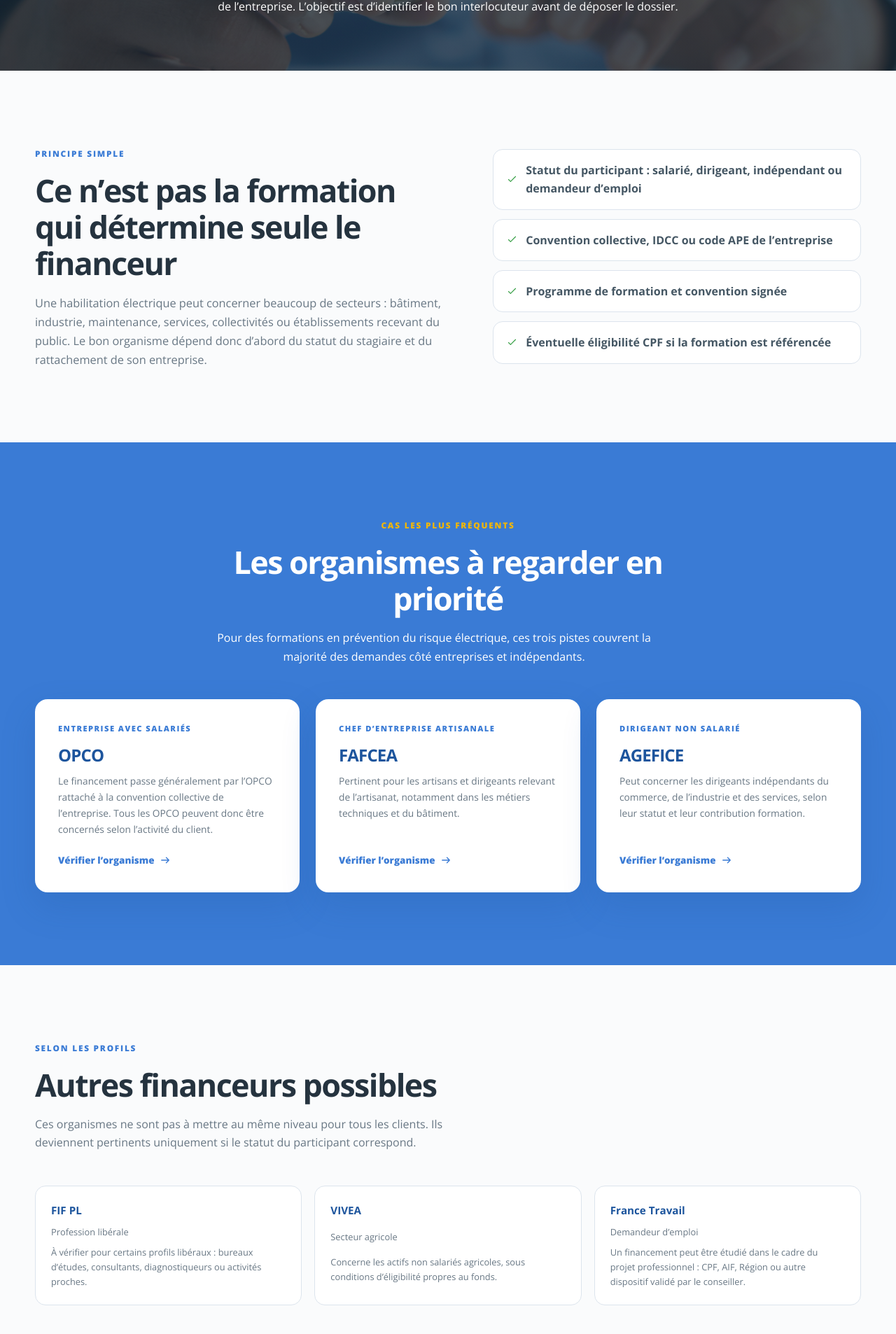
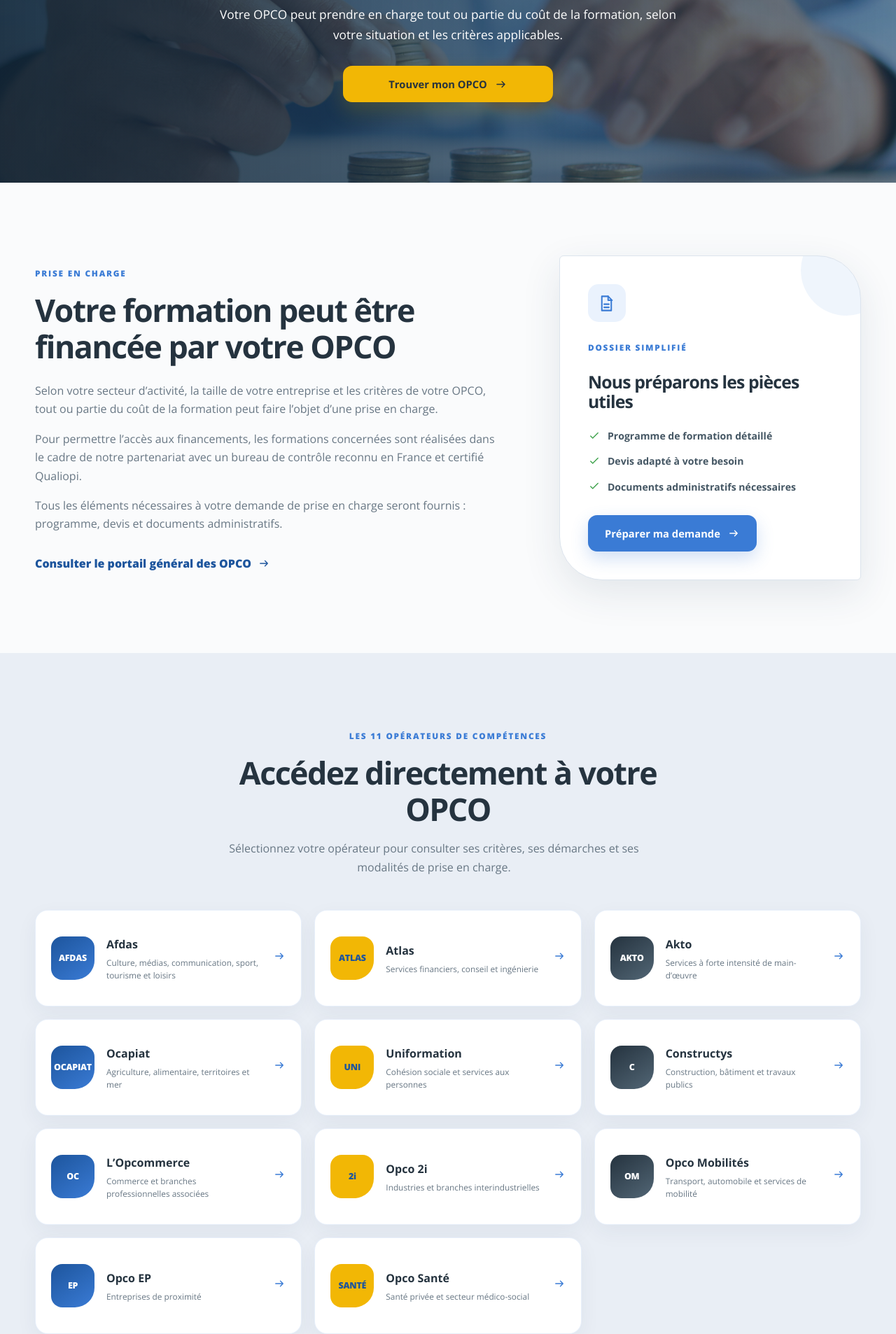
Before and after one commit to GregBoil/PKL, a React (Vite) app: page /financements in a window 1280 px wide. Shown: the part 401-2307 px from the top of the page at 70% size. Built offline with nearby package versions, Linux system fonts and the light colour scheme.

Commit message:
Page financements

```diff
--- a/src/pages/Financement_2.jsx
+++ b/src/pages/Financement_2.jsx
@@ -2,53 +2,79 @@ import { Link } from 'react-router-dom'
 import Icon from '../components/Icon'
 import { PageHero } from '../components/Layout'
 
-const mainFundingOptions = [
+const opcos = [
   {
-    title: 'Entreprise avec salariés',
-    organization: 'OPCO',
-    href: 'https://entreprendre.service-public.gouv.fr/vosdroits/R63043',
-    text: 'Le financement passe généralement par l’OPCO rattaché à la convention collective de l’entreprise. Tous les OPCO peuvent donc être concernés selon l’activité du client.',
+    name: 'Afdas',
+    initials: 'AFDAS',
+    href: 'https://www.afdas.com/',
+    sectors: 'Culture, médias, communication, sport, tourisme et loisirs',
   },
   {
-    title: 'Chef d’entreprise artisanale',
-    organization: 'FAFCEA',
-    href: 'https://www.fafcea.com/',
-    text: 'Pertinent pour les artisans et dirigeants relevant de l’artisanat, notamment dans les métiers techniques et du bâtiment.',
+    name: 'Atlas',
+    initials: 'ATLAS',
+    href: 'https://www.opco-atlas.fr/',
+    sectors: 'Services financiers, conseil et ingénierie',
   },
   {
-    title: 'Dirigeant non salarié',
-    organization: 'AGEFICE',
-    href: 'https://communication-agefice.fr/',
-    text: 'Peut concerner les dirigeants indépendants du commerce, de l’industrie et des services, selon leur statut et leur contribution formation.',
+    name: 'Akto',
+    initials: 'AKTO',
+    href: 'https://www.akto.fr/',
+    sectors: 'Services à forte intensité de main-d’œuvre',
+  },
+  {
+    name: 'Ocapiat',
+    initials: 'OCAPIAT',
+    href: 'https://www.ocapiat.fr/',
+    sectors: 'Agriculture, alimentaire, territoires et mer',
+  },
+  {
+    name: 'Uniformation',
+    initials: 'UNI',
+    href: 'https://www.uniformation.fr/',
+    sectors: 'Cohésion sociale et services aux personnes',
+  },
+  {
+    name: 'Constructys',
+    initials: 'C',
+    href: 'https://www.constructys.fr/',
+    sectors: 'Construction, bâtiment et travaux publics',
+  },
+  {
+    name: "L’Opcommerce",
+    initials: 'OC',
+    href: 'https://www.lopcommerce.com/',
+    sectors: 'Commerce et branches professionnelles associées',
+  },
+  {
+    name: 'Opco 2i',
+    initials: '2i',
+    href: 'https://www.opco2i.fr/',
+    sectors: 'Industries et branches interindustrielles',
+  },
+  {
+    name: 'Opco Mobilités',
+    initials: 'OM',
+    href: 'https://www.opcomobilites.fr/',
+    sectors: 'Transport, automobile et services de mobilité',
+  },
+  {
+    name: 'Opco EP',
+    initials: 'EP',
+    href: 'https://www.opcoep.fr/',
+    sectors: 'Entreprises de proximité',
+  },
+  {
+    name: 'Opco Santé',
+    initials: 'SANTÉ',
+    href: 'https://www.opco-sante.fr/',
+    sectors: 'Santé privée et secteur médico-social',
   },
 ]
 
-const secondaryFundingOptions = [
-  {
-    title: 'Profession libérale',
-    organization: 'FIF PL',
-    href: 'https://www.fifpl.fr/',
-    text: 'À vérifier pour certains profils libéraux : bureaux d’études, consultants, diagnostiqueurs ou activités proches.',
-  },
-  {
-    title: 'Secteur agricole',
-    organization: 'VIVEA',
-    href: 'https://vivea.fr/',
-    text: 'Concerne les actifs non salariés agricoles, sous conditions d’éligibilité propres au fonds.',
-  },
-  {
-    title: 'Demandeur d’emploi',
-    organization: 'France Travail',
-    href: 'https://www.francetravail.fr/faq/candidat/mon-projet-de-formation/le-financement-de-la-formation/financement-formation-france-tra.html',
-    text: 'Un financement peut être étudié dans le cadre du projet professionnel : CPF, AIF, Région ou autre dispositif validé par le conseiller.',
-  },
-]
-
-const checkpoints = [
-  'Statut du participant : salarié, dirigeant, indépendant ou demandeur d’emploi',
-  'Convention collective, IDCC ou code APE de l’entreprise',
-  'Programme de formation et convention signée',
-  'Éventuelle éligibilité CPF si la formation est référencée',
+const providedDocuments = [
+  'Programme de formation détaillé',
+  'Devis adapté à votre besoin',
+  'Documents administratifs nécessaires',
 ]
 
 export default function Financement2() {
@@ -57,90 +83,106 @@ export default function Financement2() {
   return (
     <>
       <PageHero
-        className="funding-hero"
+        className="funding-hero funding-hero-large"
         style={{ '--funding-hero-image': `url("${heroImage}")` }}
-        eyebrow="Financements"
-        title="Trouver le bon financeur sans multiplier les démarches"
-        text="Pour une habilitation électrique, le financeur dépend surtout du statut du participant et de l’activité de l’entreprise. L’objectif est d’identifier le bon interlocuteur avant de déposer le dossier."
-      />
+        eyebrow="Financement de la formation"
+        title="Donnez vie à votre projet de formation"
+        text="Votre OPCO peut prendre en charge tout ou partie du coût de la formation, selon votre situation et les critères applicables."
+      >
+        <a
+          className="button button-yellow funding-hero-button"
+          href="https://www.opco.fr/"
+          target="_blank"
+          rel="noreferrer"
+        >
+          Trouver mon OPCO
+          <Icon name="arrow" size={19} />
+        </a>
+      </PageHero>
 
-      <section className="section funding-intro-section">
-        <div className="container funding-intro-grid">
-          <div>
-            <span className="eyebrow">Principe simple</span>
-            <h2>Ce n’est pas la formation qui détermine seule le financeur</h2>
+      <section className="section funding-overview-section">
+        <div className="container funding-overview-grid">
+          <div className="funding-overview-copy">
+            <span className="eyebrow">Prise en charge</span>
+            <h2>Votre formation peut être financée par votre OPCO</h2>
             <p>
-              Une habilitation électrique peut concerner beaucoup de secteurs :
-              bâtiment, industrie, maintenance, services, collectivités ou
-              établissements recevant du public. Le bon organisme dépend donc
-              d’abord du statut du stagiaire et du rattachement de son
-              entreprise.
+              Selon votre secteur d’activité, la taille de votre entreprise et
+              les critères de votre OPCO, tout ou partie du coût de la formation
+              peut faire l’objet d’une prise en charge.
+            </p>
+            <p>
+              Pour permettre l’accès aux financements, les formations concernées
+              sont réalisées dans le cadre de notre partenariat avec un bureau
+              de contrôle reconnu en France et certifié Qualiopi.
+            </p>
+            <p>
+              Tous les éléments nécessaires à votre demande de prise en charge
+              seront fournis : programme, devis et documents administratifs.
+            </p>
+            <a
+              className="funding-general-link"
+              href="https://www.opco.fr/"
+              target="_blank"
+              rel="noreferrer"
+            >
+              Consulter le portail général des OPCO
+              <Icon name="arrow" size={18} />
+            </a>
+          </div>
+
+          <aside className="funding-support-card">
+            <span className="funding-support-icon">
+              <Icon name="document" size={27} />
+            </span>
+            <span className="eyebrow">Dossier simplifié</span>
+            <h3>Nous préparons les pièces utiles</h3>
+            <div className="funding-support-list">
+              {providedDocuments.map((document) => (
+                <span key={document}>
+                  <Icon name="check" size={18} />
+                  {document}
+                </span>
+              ))}
+            </div>
+            <Link className="button button-primary" to="/contact">
+              Préparer ma demande
+              <Icon name="arrow" size={18} />
+            </Link>
+          </aside>
+        </div>
+      </section>
+
+      <section className="section opco-directory-section">
+        <div className="container">
+          <div className="section-heading center">
+            <span className="eyebrow">Les 11 opérateurs de compétences</span>
+            <h2>Accédez directement à votre OPCO</h2>
+            <p>
+              Sélectionnez votre opérateur pour consulter ses critères, ses
+              démarches et ses modalités de prise en charge.
             </p>
           </div>
 
-          <div className="funding-documents">
-            {checkpoints.map((checkpoint) => (
-              <span key={checkpoint}>
-                <Icon name="check" size={17} />
-                {checkpoint}
-              </span>
-            ))}
-          </div>
-        </div>
-      </section>
-
-      <section className="section funding-paths-section">
-        <div className="container">
-          <div className="section-heading center">
-            <span className="eyebrow">Cas les plus fréquents</span>
-            <h2>Les organismes à regarder en priorité</h2>
-            <p>
-              Pour des formations en prévention du risque électrique, ces trois
-              pistes couvrent la majorité des demandes côté entreprises et
-              indépendants.
-            </p>
-          </div>
-
-          <div className="funding-paths-grid">
-            {mainFundingOptions.map((option) => (
-              <article className="funding-path-card" key={option.organization}>
-                <span className="funding-path-label">{option.title}</span>
-                <h3>{option.organization}</h3>
-                <p>{option.text}</p>
-                <a href={option.href} target="_blank" rel="noreferrer">
-                  Vérifier l’organisme
-                  <Icon name="arrow" size={18} />
-                </a>
-              </article>
-            ))}
-          </div>
-        </div>
-      </section>
-
-      <section className="section opco-section">
-        <div className="container">
-          <div className="section-heading">
-            <span className="eyebrow">Selon les profils</span>
-            <h2>Autres financeurs possibles</h2>
-            <p>
-              Ces organismes ne sont pas à mettre au même niveau pour tous les
-              clients. Ils deviennent pertinents uniquement si le statut du
-              participant correspond.
-            </p>
-          </div>
-
-          <div className="opco-grid">
-            {secondaryFundingOptions.map((option) => (
+          <div className="opco-directory-grid">
+            {opcos.map((opco, index) => (
               <a
-                className="opco-card"
-                href={option.href}
-                key={option.organization}
+                className="opco-directory-card"
+                href={opco.href}
+                key={opco.name}
                 target="_blank"
                 rel="noreferrer"
+                style={{ '--opco-index': index }}
               >
-                <strong>{option.organization}</strong>
-                <span>{option.title}</span>
-                <span>{option.text}</span>
+                <span className="opco-monogram" aria-hidden="true">
+                  {opco.initials}
+                </span>
+                <span className="opco-card-content">
+                  <strong>{opco.name}</strong>
+                  <small>{opco.sectors}</small>
+                </span>
+                <span className="opco-card-arrow" aria-hidden="true">
+                  <Icon name="arrow" size={18} />
+                </span>
               </a>
             ))}
           </div>
@@ -150,16 +192,15 @@ export default function Financement2() {
       <section className="section funding-cta-section">
         <div className="container cta-card compact">
           <div>
-            <h2>Vous ne savez pas quel financeur contacter ?</h2>
+            <h2>Besoin d’aide pour votre demande ?</h2>
             <p>
-              Envoyez le statut du participant, l’activité de l’entreprise et
-              la formation visée. Nous vous orientons vers la piste la plus
-              cohérente.
+              Présentez-nous votre projet : nous vous aidons à réunir les
+              éléments nécessaires pour solliciter une prise en charge.
             </p>
           </div>
 
           <Link className="button button-yellow" to="/contact">
-            Demander une orientation
+            Nous contacter
             <Icon name="arrow" size={19} />
           </Link>
         </div>
--- a/src/styles.css
+++ b/src/styles.css
@@ -934,6 +934,29 @@ p {
   color: var(--white);
 }
 
+.funding-hero-large {
+  min-height: 540px;
+  padding: 125px 0 115px;
+  display: grid;
+  align-items: center;
+  background:
+    linear-gradient(90deg, rgba(18,38,55,.9), rgba(20,53,80,.7) 58%, rgba(20,53,80,.52)),
+    var(--funding-hero-image) center 43% / cover;
+}
+
+.funding-hero-large h1 {
+  max-width: 900px;
+}
+
+.funding-hero-large p {
+  max-width: 680px;
+  font-size: 1.08rem;
+}
+
+.funding-hero-button {
+  margin-top: 30px;
+}
+
 .formations-section {
   background: var(--blue);
 }
@@ -1287,6 +1310,175 @@ p {
   color: var(--muted);
 }
 
+.funding-overview-section {
+  background: var(--background);
+}
+
+.funding-overview-grid {
+  display: grid;
+  grid-template-columns: minmax(0, 1.15fr) minmax(330px, .75fr);
+  gap: 88px;
+  align-items: center;
+}
+
+.funding-overview-copy h2 {
+  max-width: 720px;
+  margin-bottom: 24px;
+}
+
+.funding-overview-copy p {
+  max-width: 760px;
+  margin-bottom: 16px;
+  font-size: 1rem;
+}
+
+.funding-general-link {
+  margin-top: 14px;
+  display: inline-flex;
+  align-items: center;
+  gap: 9px;
+  color: var(--blue-dark);
+  font-weight: 800;
+}
+
+.funding-general-link:hover {
+  color: var(--blue);
+}
+
+.funding-support-card {
+  position: relative;
+  padding: 40px;
+  overflow: hidden;
+  background: var(--white);
+  border: 1px solid var(--border);
+  border-radius: 6px 62px 6px 62px;
+  box-shadow: var(--shadow);
+}
+
+.funding-support-card::after {
+  content: '';
+  position: absolute;
+  right: -45px;
+  top: -45px;
+  width: 130px;
+  height: 130px;
+  background: rgba(58,123,213,.08);
+  border-radius: 50%;
+}
+
+.funding-support-icon {
+  width: 54px;
+  height: 54px;
+  margin-bottom: 22px;
+  display: grid;
+  place-items: center;
+  color: var(--blue);
+  background: #eaf2fd;
+  border-radius: 15px;
+}
+
+.funding-support-card h3 {
+  margin: 7px 0 23px;
+  font-size: 1.55rem;
+}
+
+.funding-support-list {
+  margin-bottom: 29px;
+  display: grid;
+  gap: 13px;
+}
+
+.funding-support-list span {
+  display: flex;
+  align-items: center;
+  gap: 10px;
+  color: #455764;
+  font-size: .88rem;
+  font-weight: 700;
+}
+
+.funding-support-list .icon {
+  flex: 0 0 auto;
+  color: var(--success);
+}
+
+.opco-directory-section {
+  background: var(--section);
+}
+
+.opco-directory-grid {
+  display: grid;
+  grid-template-columns: repeat(3, 1fr);
+  gap: 18px;
+}
+
+.opco-directory-card {
+  min-height: 138px;
+  padding: 22px;
+  display: grid;
+  grid-template-columns: 62px 1fr auto;
+  align-items: center;
+  gap: 17px;
+  background: var(--white);
+  border: 1px solid rgba(58,123,213,.12);
+  border-radius: 18px;
+  box-shadow: 0 10px 30px rgba(34,63,93,.055);
+  transition: transform .22s ease, border-color .22s ease, box-shadow .22s ease;
+}
+
+.opco-directory-card:hover {
+  transform: translateY(-4px);
+  border-color: rgba(58,123,213,.42);
+  box-shadow: 0 18px 38px rgba(34,63,93,.11);
+}
+
+.opco-monogram {
+  width: 62px;
+  height: 62px;
+  display: grid;
+  place-items: center;
+  color: var(--white);
+  background: linear-gradient(145deg, var(--blue-dark), var(--blue));
+  border-radius: 16px 16px 28px 16px;
+  font-size: clamp(.65rem, 1vw, .78rem);
+  font-weight: 900;
+  letter-spacing: -.02em;
+}
+
+.opco-directory-card:nth-child(3n + 2) .opco-monogram {
+  color: var(--blue-dark);
+  background: var(--yellow);
+}
+
+.opco-directory-card:nth-child(3n) .opco-monogram {
+  background: linear-gradient(145deg, #25333f, #526675);
+}
+
+.opco-card-content {
+  display: grid;
+  gap: 5px;
+}
+
+.opco-card-content strong {
+  color: #25333f;
+  font-size: 1rem;
+}
+
+.opco-card-content small {
+  color: var(--muted);
+  font-size: .74rem;
+  line-height: 1.45;
+}
+
+.opco-card-arrow {
+  color: var(--blue);
+  transition: transform .22s ease;
+}
+
+.opco-directory-card:hover .opco-card-arrow {
+  transform: translateX(3px);
+}
+
 .contact-section {
   background: var(--white);
 }
@@ -1659,8 +1851,13 @@ input:focus, select:focus, textarea:focus {
   }
 
   .funding-paths-grid,
-  .opco-grid {
+  .opco-grid,
+  .opco-directory-grid {
     grid-template-columns: 1fr 1fr;
+  }
+
+  .funding-overview-grid {
+    gap: 55px;
   }
 
 }
@@ -1756,7 +1953,7 @@ input:focus, select:focus, textarea:focus {
     min-height: 420px;
   }
 
-  .split-grid, .professional-grid, .training-grid, .contact-grid, .funding-intro-grid, .footer-grid {
+  .split-grid, .professional-grid, .training-grid, .contact-grid, .funding-intro-grid, .funding-overview-grid, .footer-grid {
     grid-template-columns: 1fr;
   }
 
@@ -1805,6 +2002,11 @@ input:focus, select:focus, textarea:focus {
     padding: 65px 0 58px;
   }
 
+  .funding-hero-large {
+    min-height: 490px;
+    padding: 92px 0 82px;
+  }
+
   .tabs {
     display: flex;
     overflow-x: auto;
@@ -1820,8 +2022,14 @@ input:focus, select:focus, textarea:focus {
   }
 
   .funding-paths-grid,
-  .opco-grid {
+  .opco-grid,
+  .opco-directory-grid {
     grid-template-columns: 1fr;
+  }
+
+  .funding-support-card {
+    padding: 32px 27px;
+    border-radius: 6px 45px 6px 45px;
   }
 
   .funding-path-card p {
```
